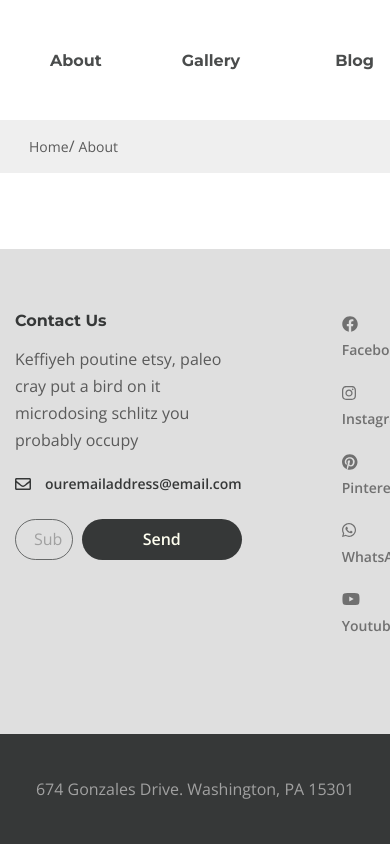
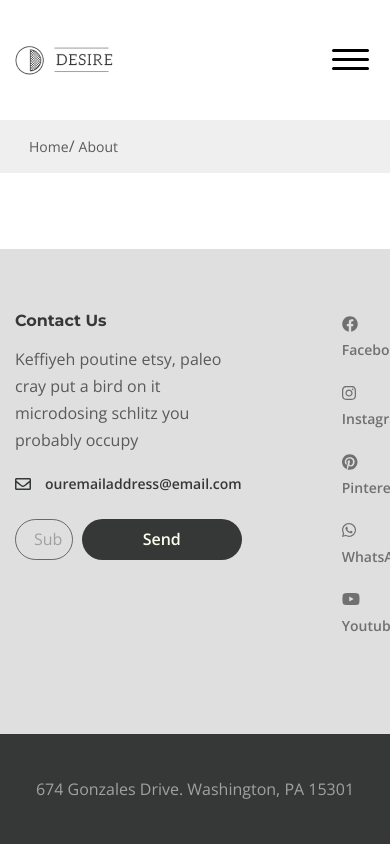
Before and after one commit to Kukuvz/desire, a website: page app/page.html in a window 390 px wide. Shown: the top 847 px of the page. Drawn offline with nearby package versions, Linux system fonts and the light colour scheme; files that its build step writes are made by us from their sources.

Commit message:
header adaptation

```diff
--- a/app/js/main.js
+++ b/app/js/main.js
@@ -49,4 +49,9 @@ $(function () {
         lines[i].style.width = item.innerHTML;
     });
 
+    //adaptation menu
+    $('.header__btn-menu').on('click', function() {
+        $('.menu').toggleClass('menu--open');
+    });
+
 })
--- a/app/page.html
+++ b/app/page.html
@@ -39,6 +39,11 @@
               </li>
             </ul>
           </nav>
+          <button class="header__btn-menu">
+            <span></span>
+            <span></span>
+            <span></span>
+          </button>
           <button class="header__btn">
             <img src="/images/icon_menu.svg" alt="icon_menu">
           </button>
--- /dev/null
+++ b/app/scss/_media.scss
@@ -0,0 +1,65 @@
+@media (max-width: 768px) {
+    .header__btn {
+        display: none;
+    }
+    .menu__list-item {
+        padding-left: 0;
+        & + .menu__list-item {
+            padding-right: 0;
+        }
+    }
+    .logo {
+        margin: 0;
+    }
+}
+@media (max-width: 540px) {
+    .logo {
+        order: -1;
+        position: relative;
+        z-index: 12;
+    }
+    .header__inner {
+        flex-wrap: wrap;
+        padding-top: 42px;
+    }
+    .header__btn-menu {
+        position: relative;
+        z-index: 12;
+        display: block;
+        background-color: transparent;
+        border: none;
+        cursor: pointer;
+        order: -1;
+        span {
+            background-color: #000000;
+            width: 37px;
+            height: 3px;
+            border-radius: 5px;
+            display: block;
+            margin: 6px 0;
+        }
+    }
+    .menu {
+        padding-right: 0;
+        width: 100%;
+        background-color: #fff;
+        position: relative;
+        z-index: 11;
+        text-align: center;
+        transform: translateY(-350px);
+        transition: all .5s;
+        &--open {
+            transform: translateY(30px);
+        }
+    }
+    .menu__list {
+        display: block;
+    }
+    .menu__list-item {
+        padding-right: 0;
+    }
+    .menu__list-link {
+        display: block;
+        padding: 15px 0;
+    }
+}
--- a/app/scss/blocks/_header.scss
+++ b/app/scss/blocks/_header.scss
@@ -10,4 +10,7 @@
         border: none;
         cursor: pointer;
     }
+    &__btn-menu {
+        display: none;
+    }
 }
--- a/app/scss/style.scss
+++ b/app/scss/style.scss
@@ -30,3 +30,5 @@
 @import "blocks/article-slider";
 @import "blocks/pagination";
 @import "blocks/blog-one";
+
+@import 'media';
```
Also changed, not shown: app/css/style.min.css, app/js/main.min.js.
